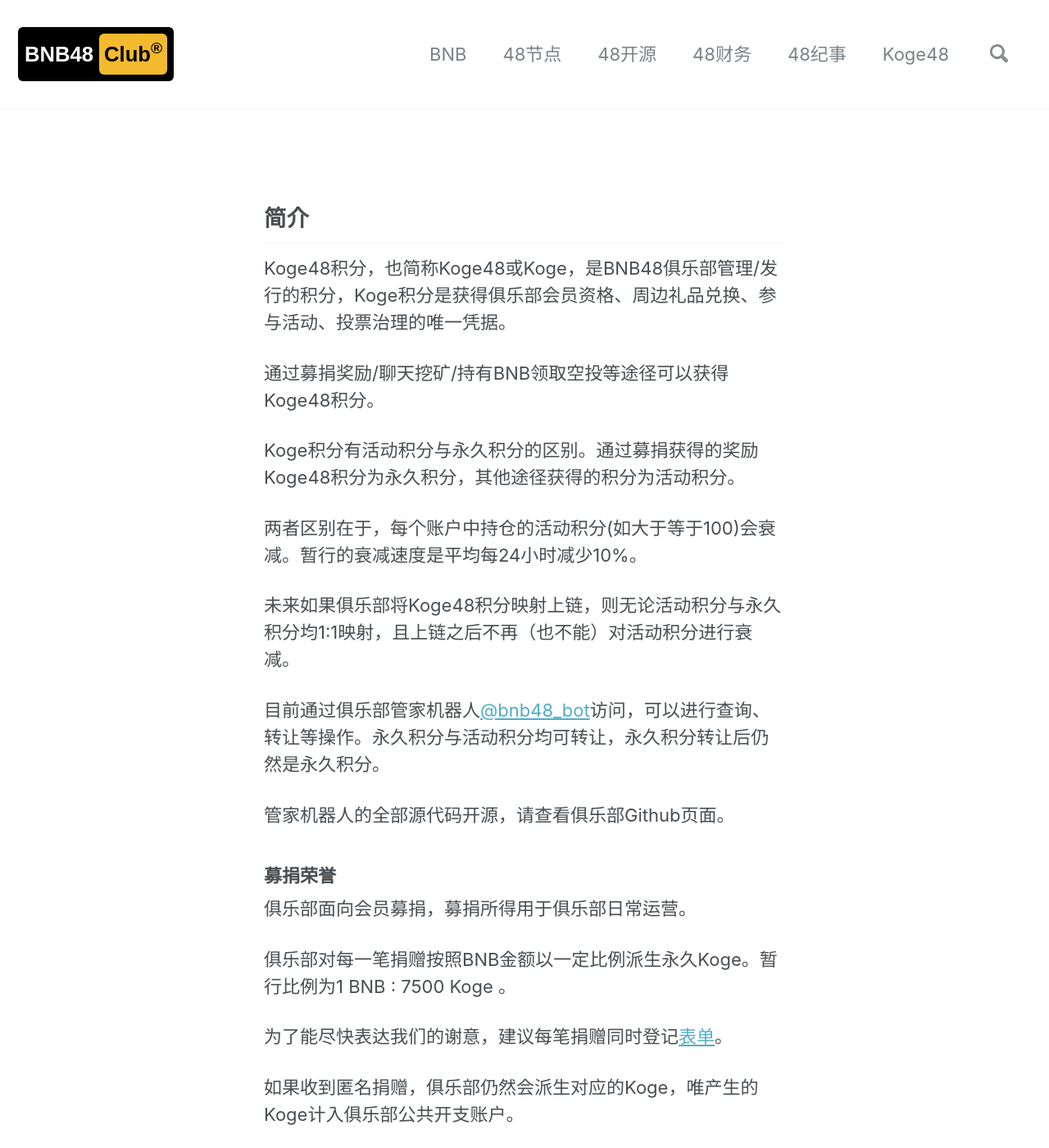
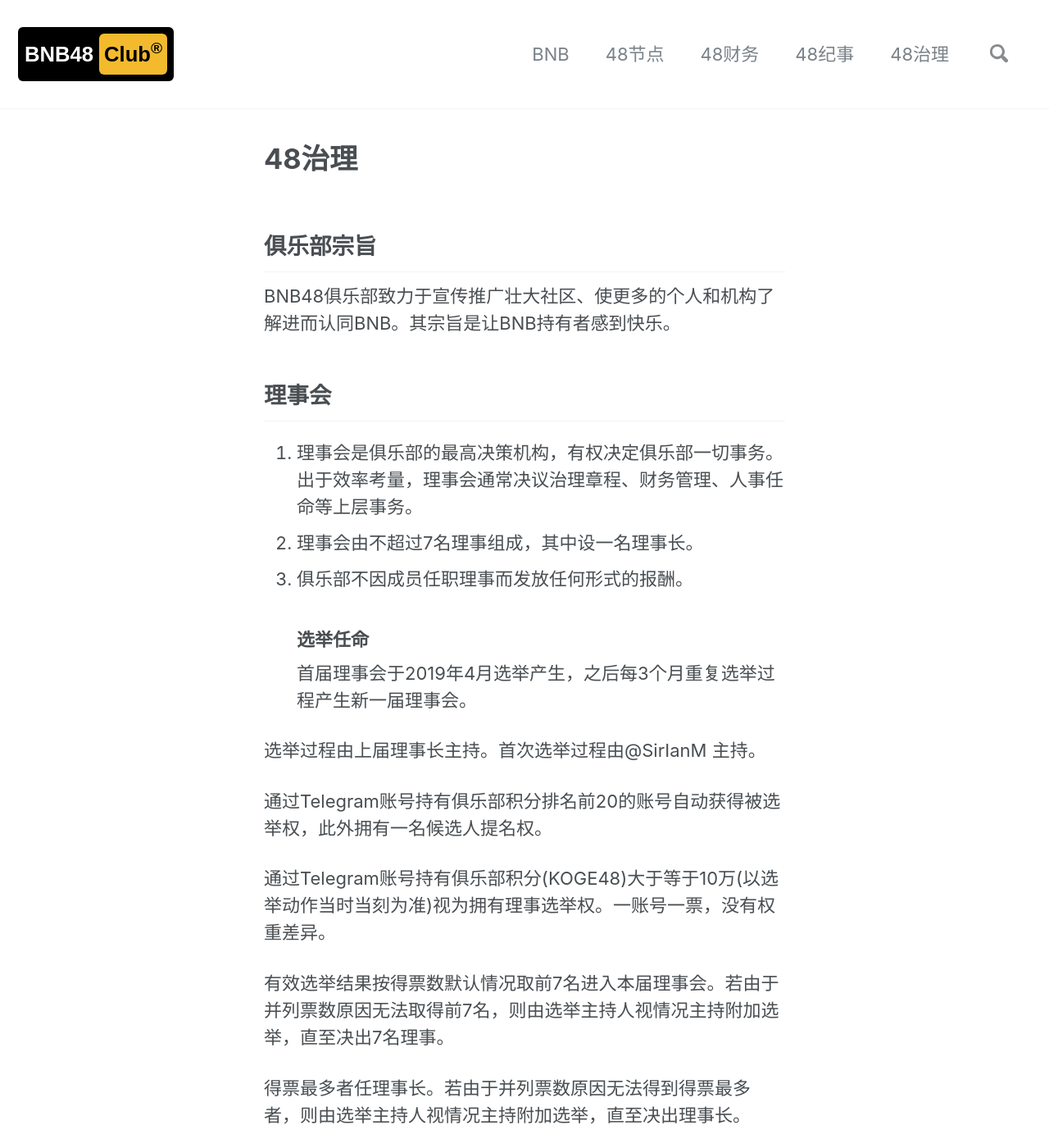
Before and after one commit to 48Club/BNB48Club.github.io, a Jekyll site: the page built from _pages/koge48.md, in a window 1280 px wide and 1400 px high. Shown: the whole window at 82% size. Built offline with Jekyll 4.4.1, drawn with Linux system fonts in a browser that asks for light colours; some of the changed text lies outside the part shown.

Commit message:
去掉了48开源栏目 修改了测试节点端口 更新了人均持仓 增加了治理章程 淡化了Koge

```diff
--- a/_data/navigation.yml
+++ b/_data/navigation.yml
@@ -3,11 +3,9 @@
       url: /bnb
     - title: 48节点
       url: /48node
-    - title: 48开源
-      url: /48opensource
     - title: 48财务
       url: /48finance
     - title: 48纪事
       url: /year-archive
-    - title: Koge48
+    - title: 48治理
       url: /koge48
--- a/_pages/koge48.md
+++ b/_pages/koge48.md
@@ -1,11 +1,54 @@
 ---
 permalink: /koge48
-excerpt: "Koge48积分，也简称Koge48或Koge，是BNB48俱乐部中心化管理的积分系统"
-title: ""
+excerpt: "理事会是俱乐部的最高决策机构"
+title: "48治理"
 modified: 2019-01-30T18:39:00+08:00
 ---
-## 简介
-Koge48积分，也简称Koge48或Koge，是BNB48俱乐部管理/发行的积分，Koge积分是获得俱乐部会员资格、周边礼品兑换、参与活动、投票治理的唯一凭据。
+## 俱乐部宗旨
+BNB48俱乐部致力于宣传推广壮大社区、使更多的个人和机构了解进而认同BNB。其宗旨是让BNB持有者感到快乐。
+## 理事会
+1. 理事会是俱乐部的最高决策机构，有权决定俱乐部一切事务。出于效率考量，理事会通常决议治理章程、财务管理、人事任命等上层事务。
+1. 理事会由不超过7名理事组成，其中设一名理事长。
+1. 俱乐部不因成员任职理事而发放任何形式的报酬。
+### 选举任命
+首届理事会于2019年4月选举产生，之后每3个月重复选举过程产生新一届理事会。
+
+选举过程由上届理事长主持。首次选举过程由@SirIanM 主持。
+
+通过Telegram账号持有俱乐部积分排名前20的账号自动获得被选举权，此外拥有一名候选人提名权。
+
+通过Telegram账号持有俱乐部积分(KOGE48)大于等于10万(以选举动作当时当刻为准)视为拥有理事选举权。一账号一票，没有权重差异。
+
+有效选举结果按得票数默认情况取前7名进入本届理事会。若由于并列票数原因无法取得前7名，则由选举主持人视情况主持附加选举，直至决出7名理事。
+
+得票最多者任理事长。若由于并列票数原因无法得到得票最多者，则由选举主持人视情况主持附加选举，直至决出理事长。
+
+理事会选举完成后对俱乐部内部公示。
+
+选举过程中如出现本文未阐明的异议，由选举主持人仲裁。
+
+### 理事增删补
+理事会作为一个整体，有权弹劾现任理事。
+
+每当因任何原因导致理事人数不足7名时，应当立即由私密群其他成员中提名任命一位新理事，并重复此过程直至理事会满7名理事。
+
+### 议事流程
+理事会议事的具体流程由每届理事长确定。
+
+理事会有义务认真对待、讨论接纳来自社区的意见、建议与提案。
+
+每项议事确立，理事会应以书面形式对俱乐部内部告知议题内容。
+
+每项议事结束，理事会应以书面形式对俱乐部内部告知议事结果。
+
+任何决议均需获得当前未缺位理事的半数（含）以上同意方可生效。理事之间没有权重差异。
+
+连续两项议事不参加理事会决议的理事，理事长可决定保留/革除理事职位。
+
+除对理事提名/任命/革除/弹劾/辞职等任命相关的决议外，其他决议不得在理事不满7名时做出。
+
+## Koge48
+Koge48积分，也简称Koge48或Koge，是BNB48俱乐部管理/发行的积分，是俱乐部会员等级认定、投票治理的唯一凭据。
 
 通过募捐奖励/聊天挖矿/持有BNB领取空投等途径可以获得Koge48积分。
 
@@ -47,24 +90,3 @@
 俱乐部不承诺项目不存在Bug，不承诺服务器不遭受攻击。
 
 如果您决定提交链上地址或币安账户API，您承诺是在充分了解上述风险之后做出的决定。
-
-
-## 钱包
-每个Telegram账号即为Koge48钱包，每个Telegram账号仅对应一个Koge48钱包。
-
-可以且仅可以通过机器人提供的命令进行查询余额、转账等操作。
-
-如果你的Telegram账号丢失，Koge48钱包也就丢失。
-
-
-## 风险提示
-Koge48积分不具有任何价值。
-
-俱乐部会尽量维持但不承诺管家机器人24小时运行。
-
-所有中心化的规则与细节，均为设计方案，在实际运行中可能由于实现中的Bug或其他不可抗力导致实现与设计不符。
-
-俱乐部会积极参与BNB生态，当俱乐部稳定运营币安链验证节点后，Koge的流通方式、规则可能发生重大变化。
-
-## 商务合作
-business@bnb48.club
```
Also changed, not shown: _pages/48node.md (+3 -3 lines), _pages/home.md (+5 -5 lines).
